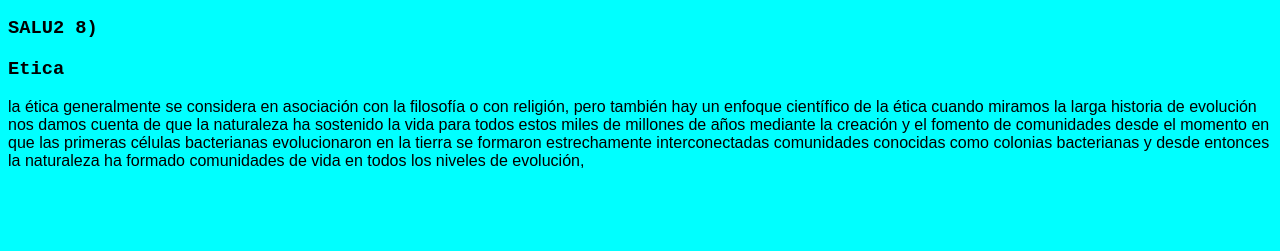
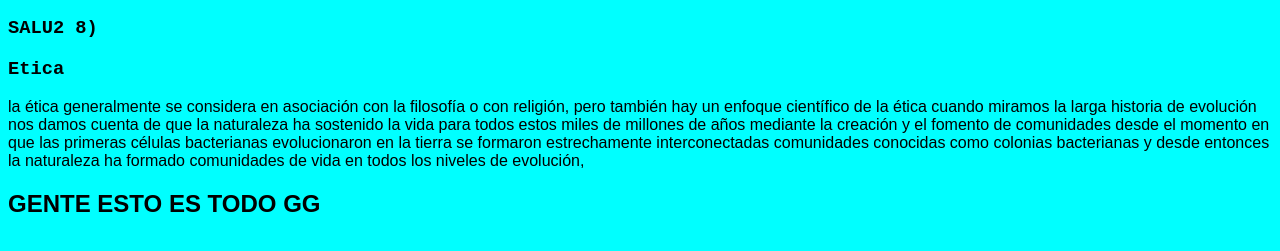
Before and after one commit to diegonino246/Ejemplo-Repositorio, a plain HTML site: page index.html in a window 1280 px wide. Shown: the part 111-362 px from the top of the page. Drawn offline with Linux system fonts and the light colour scheme; a web font is replaced by a local one.

Commit message:
version f

```diff
--- a/index.html
+++ b/index.html
@@ -13,8 +13,10 @@
     <h1>HOLA</h1>
     <h2>Soy Diego Soto y esta es una prueba sobre un repositorio de GitHub</h2>
     <h3>SALU2 8)</h3>
-
     <h3>Etica</h3>
     <p>la ética generalmente se considera en asociación con la filosofía o con religión, pero también hay un enfoque científico de la ética cuando miramos la larga historia de evolución nos damos cuenta de que la naturaleza ha sostenido la vida para todos estos miles de millones de años mediante la creación y el fomento de comunidades desde el momento en que las primeras células bacterianas evolucionaron en la tierra se formaron estrechamente interconectadas comunidades conocidas como colonias bacterianas y desde entonces la naturaleza ha formado comunidades de vida en todos los niveles de evolución,</p>
+    <div>
+        <h2>GENTE ESTO ES TODO GG</h2>
+    </div>
 </body>
 </html>
```
